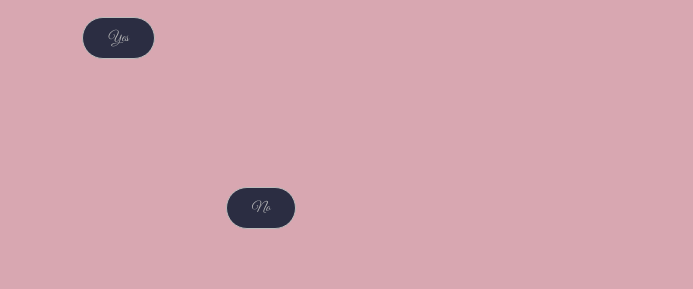
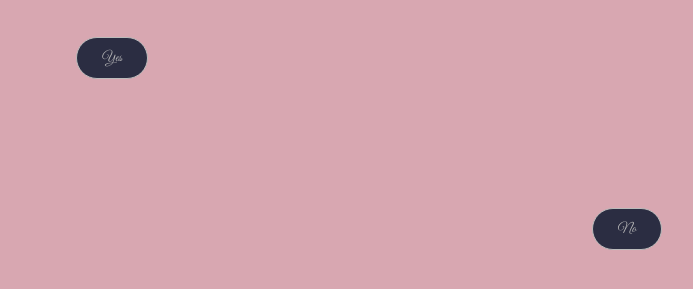
Before and after one commit to SamyFeredj/saint-valentin, a plain HTML site: page index.html in a window 1280 px wide. Both pictures are taken after a click on the button "No". Shown: the part 213-502 px from the top of the page, without its empty margins (464-1157 px from the left). Drawn offline with Linux system fonts and the light colour scheme.

Commit message:
maquette fonctionnelle

```diff
--- a/index.html
+++ b/index.html
@@ -12,11 +12,9 @@
     <div class="card">
       <h1>Le jeu de la Saint-Valentin</h1>
       <h2>Est-ce que tu m'aimes ?</h2>
-      <div class="buttons">
-        <button class="btn-medium" id="btn-yes">Yes</button>
-      </div>
     </div>
   </div>
+  <button class="btn-medium" id="btn-yes">Yes</button>
   <button class="btn-medium" id="btn-no">No</button>
 
   <script src="index.js"></script>
--- a/index.js
+++ b/index.js
@@ -2,19 +2,31 @@ const btn = document.getElementById("btn-no");
 const btnyes = document.getElementById("btn-yes");
 const width = window.innerWidth;
 const height = window.innerHeight;
-btn.style.top = "400px";
+btn.style.top = "250px";
+btnyes.style.top = "250px";
 btn.style.left = `${width/2.0 + 50}px`;
+btnyes.style.left = `${width/2.0 - 100}px`;
 btn.style.display = "block";
-
+btnyes.style.display = "block";
+//
+console.log("Window height : ", window.innerHeight);
+console.log("Window width : ", window.innerWidth);
+//
 btn.addEventListener("click", (e) => {
-  console.log(window.innerWidth, window.innerHeight);
-  console.log(btnyes.getBoundingClientRect());
-
   let buttonPosition = e.currentTarget.getBoundingClientRect();
-  const semiButtonWidth = (buttonPosition.right + buttonPosition.left) / 2.0;
-  const semiButtonHeight = (buttonPosition.top + buttonPosition.bottom) / 2.0;
-  const xRange = [semiButtonWidth, window.innerWidth - semiButtonWidth];
-  const yRange = [semiButtonHeight, window.innerHeight - semiButtonHeight];
+  const semiButtonWidth = (buttonPosition.right - buttonPosition.left) / 2.0;
+  const semiButtonHeight = (buttonPosition.top - buttonPosition.bottom) / 2.0;
+  const xRange = [semiButtonWidth + 0.1*window.innerWidth, window.innerWidth - (semiButtonWidth + 0.1*window.innerWidth)];
+  const yRange = [semiButtonHeight + 0.1*window.innerHeight, window.innerHeight - (semiButtonHeight + 0.1*window.innerHeight)];
   const newXPos = Math.random() * (xRange[1] - xRange[0]) + xRange[0];
   const newYPos =  Math.random() * (yRange[1] - yRange[0]) + yRange[0];
+  // debug
+  console.log(newXPos , newYPos);
+  btn.style.top = `${newYPos}px`;
+  btn.style.left = `${newXPos}px`;
 });
+
+btnyes.addEventListener("click", (e) => {
+  alert("OK ALORS PLUKETOU");
+  window.location.reload();
+})
--- a/style/style.css
+++ b/style/style.css
@@ -32,10 +32,6 @@ h1, h2 {
   position: relative;
 }
 
-.buttons {
-  position: relative;
-}
-
 button {
   background-color: var(--clr-secondaire);
   position: absolute;
@@ -43,7 +39,7 @@ button {
 }
 
 #btn-yes {
-  left: 50px;
+  display: none;
 }
 
 #btn-no {
```
